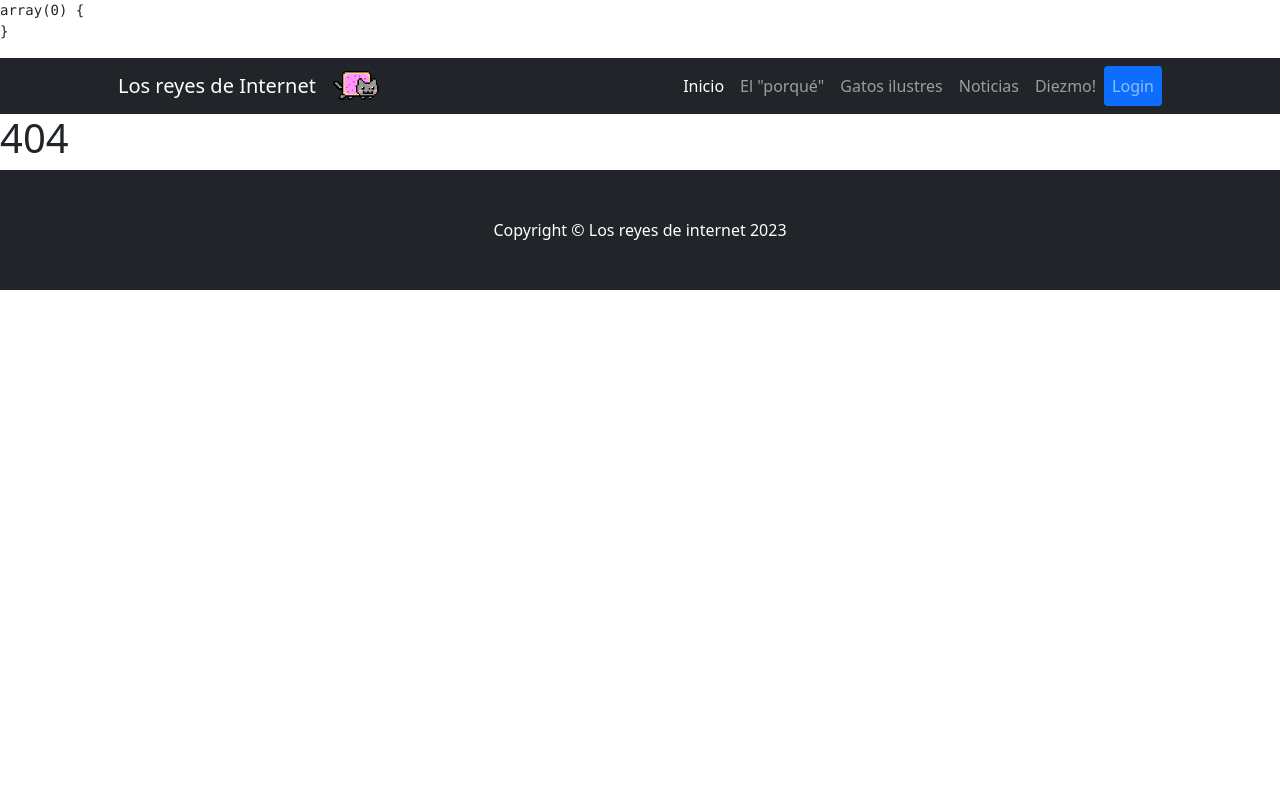
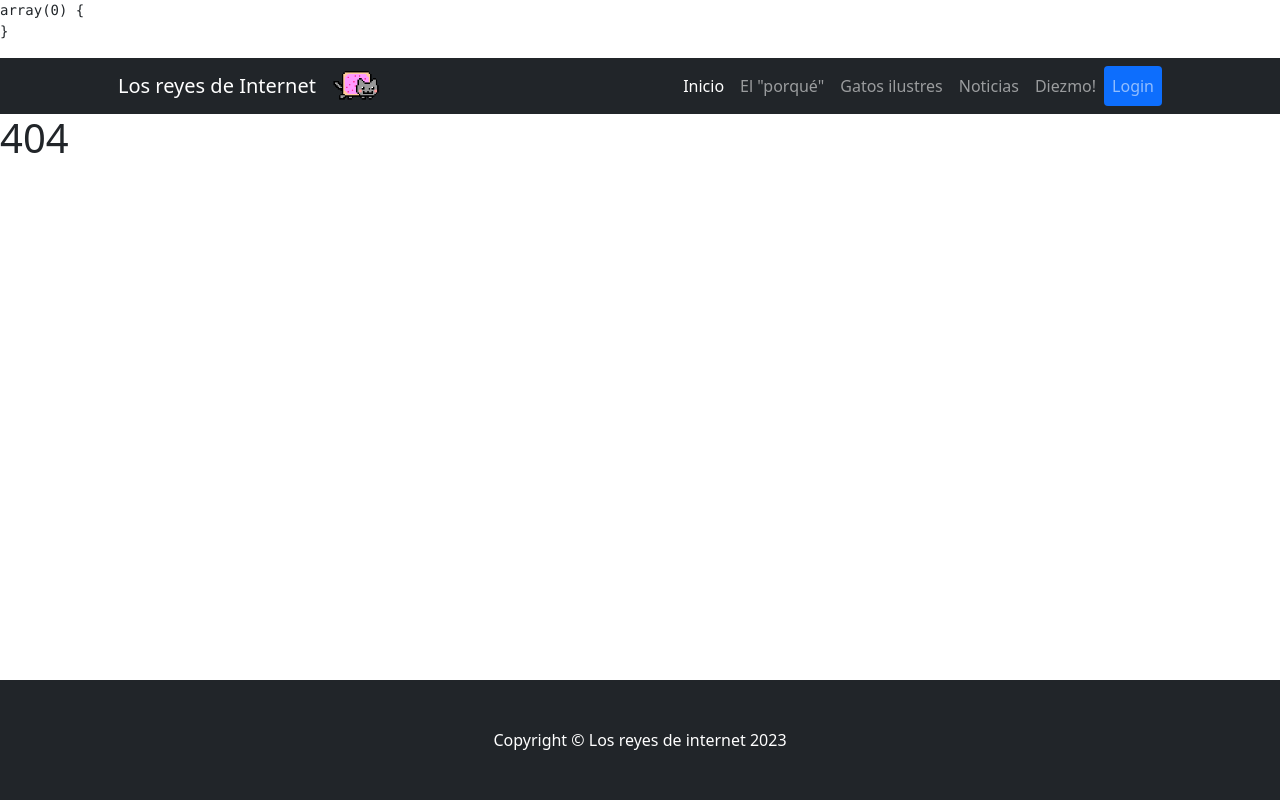
Before and after one commit to fddiaz/tpBootstrap, a PHP site: page /tithelist.php in a window 1280 px wide. Run offline with PHP 8.4, Linux system fonts and the light colour scheme.

Commit message:
Ordenando plantillas

```diff
--- a/index.php
+++ b/index.php
@@ -1,7 +1,4 @@
-<!DOCTYPE html>
-<html lang="es">
 <?php include('./templates/head.php'); ?>
-    <body>
 <!-- Start header --->
 <?php include('./templates/header.php'); ?>
 <!-- End header -->
@@ -11,5 +8,3 @@
 <!-- Start Footer -->
 <?php include('./templates/footer.php'); ?>
 <!-- End Footer -->
-    </body>
-</html>
--- a/templates/footer.php
+++ b/templates/footer.php
@@ -1,6 +1,8 @@
-<footer class="py-5 bg-dark">
-    <div class="container px-4 px-lg-5">
-        <p class="m-0 text-center text-white">Copyright &copy; Los reyes de internet 2023</p>
-    </div>
-</footer>
-<?php include("scripts.php"); ?>
+        <footer class="mt-auto py-5 bg-dark">
+            <div class="container px-4 px-lg-5">
+                <p class="m-0 text-center text-white">Copyright &copy; Los reyes de internet 2023</p>
+            </div>
+        </footer>
+        <?php include("scripts.php"); ?>
+    </body>
+</html>
--- a/templates/head.php
+++ b/templates/head.php
@@ -1,3 +1,5 @@
+<!DOCTYPE html>
+<html lang="es">
     <head>
         <meta charset="utf-8" />
         <meta name="viewport" content="width=device-width, initial-scale=1, shrink-to-fit=no" />
@@ -9,3 +11,4 @@
         <link rel="stylesheet" href="https://cdn.jsdelivr.net/npm/bootstrap-icons@1.10.5/font/bootstrap-icons.css">
         <link rel="stylesheet" href="./templates/css/style.css">
     </head>
+    <body class="d-flex flex-column min-vh-100">
--- a/tithe.php
+++ b/tithe.php
@@ -1,7 +1,4 @@
-<!DOCTYPE html>
-<html lang="es">
 <?php include('templates/head.php'); ?>
-    <body>
 <!-- Start header --->
 <?php include('templates/header.php'); ?>
 <!-- End header -->
@@ -11,5 +8,3 @@
 <!-- Start Footer -->
 <?php include('templates/footer.php'); ?>
 <!-- End Footer -->
-    </body>
-</html>
--- a/tithelist.php
+++ b/tithelist.php
@@ -1,7 +1,4 @@
-<!DOCTYPE html>
-<html lang="es">
 <?php include('templates/head.php'); ?>
-    <body>
 <!-- Start header --->
 <?php include('templates/header.php'); ?>
 <!-- End header -->
@@ -19,5 +16,3 @@
 <!-- Start Footer -->
 <?php include('templates/footer.php'); ?>
 <!-- End Footer -->
-    </body>
-</html>
```
Also changed, not shown: login.php (+1 -8 lines). Lines whose indentation alone changed are shown as unchanged.
